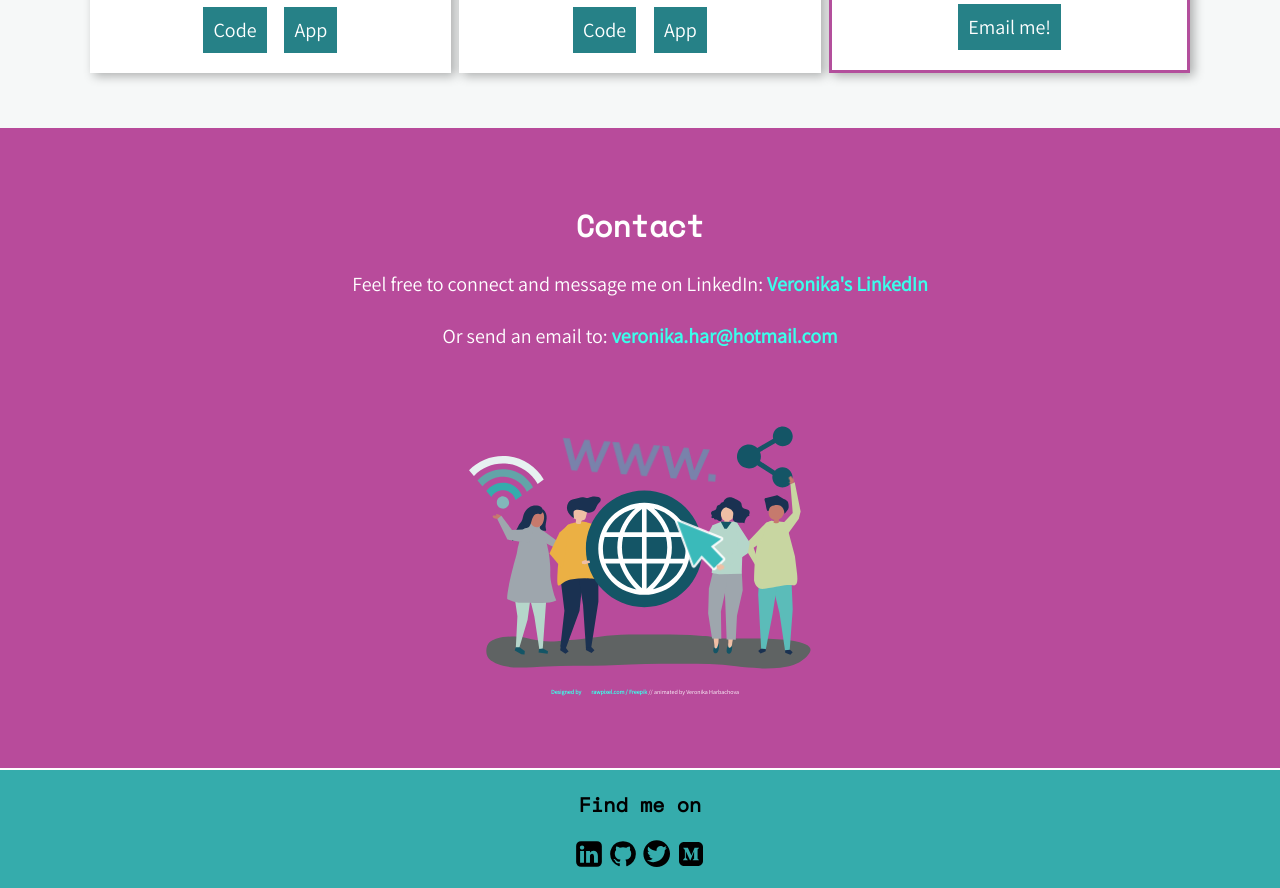
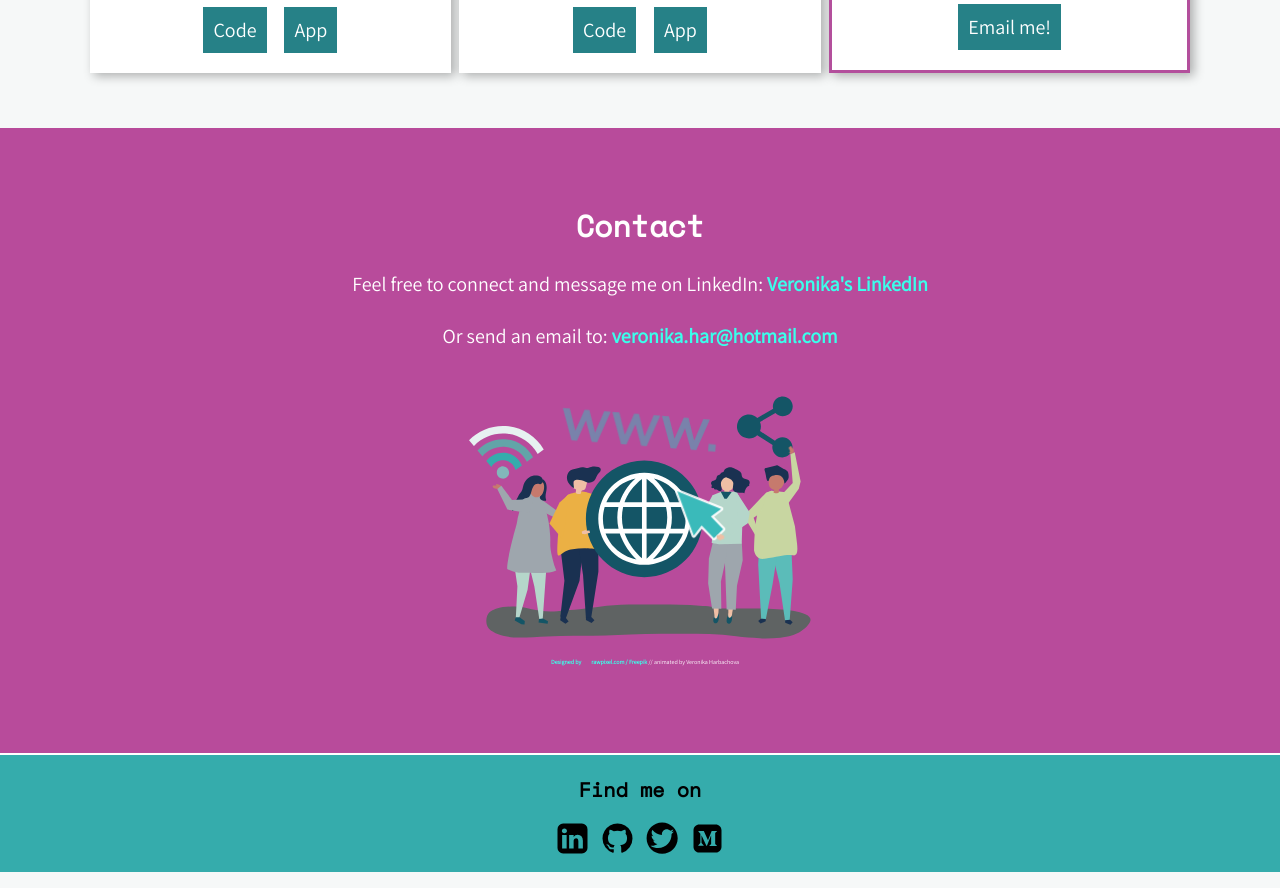
Before and after one commit to VeronikaHar/portfolio-website, a plain HTML site: page index.html in a window 1280 px wide. Shown: the part 3328-4216 px from the top of the page. Drawn offline with nearby package versions, Linux system fonts and the light colour scheme.

Commit message:
Update contact page style.

```diff
--- a/css/style.production.css
+++ b/css/style.production.css
@@ -491,7 +491,7 @@ h3 {
   text-align: center;
   background-color: #B84B9B;
   color: #fff;
-  min-height: 95vh;
+  min-height: 93vh;
 }
 
 .navigation-list {
@@ -844,7 +844,8 @@ span.animation {
 }
 
 .SM_icon {
-  height: 30px;
+  height: 35px;
+  margin: -3px 3px;
 }
 
 svg {
@@ -852,7 +853,8 @@ svg {
 }
 
 #contact .svg {
-  padding-bottom: 25px;
+  padding-bottom: 10px;
+  margin-top: -25px;
 }
 
 .svg-source {
--- a/css/styles.css
+++ b/css/styles.css
@@ -334,7 +334,7 @@ h3 {
   text-align: center;
   background-color: #B84B9B;
   color: #fff;
-  min-height: 95vh;
+  min-height: 93vh;
 }
 
 .navigation-list {
@@ -558,7 +558,8 @@ span.animation {
 }
 
 .SM_icon {
-  height: 30px;
+  height: 35px;
+  margin: -3px 3px;
 }
 
 svg {
@@ -566,7 +567,8 @@ svg {
 }
 
 #contact .svg {
-  padding-bottom: 25px;
+  padding-bottom: 10px;
+  margin-top: -25px;
 }
 
 .svg-source {
```
